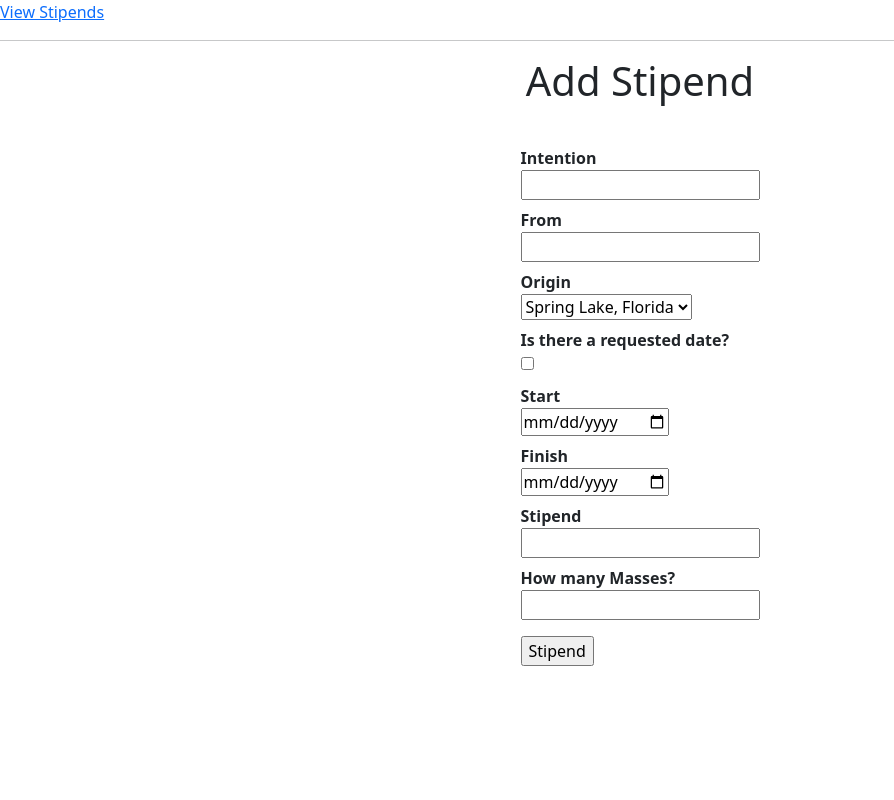
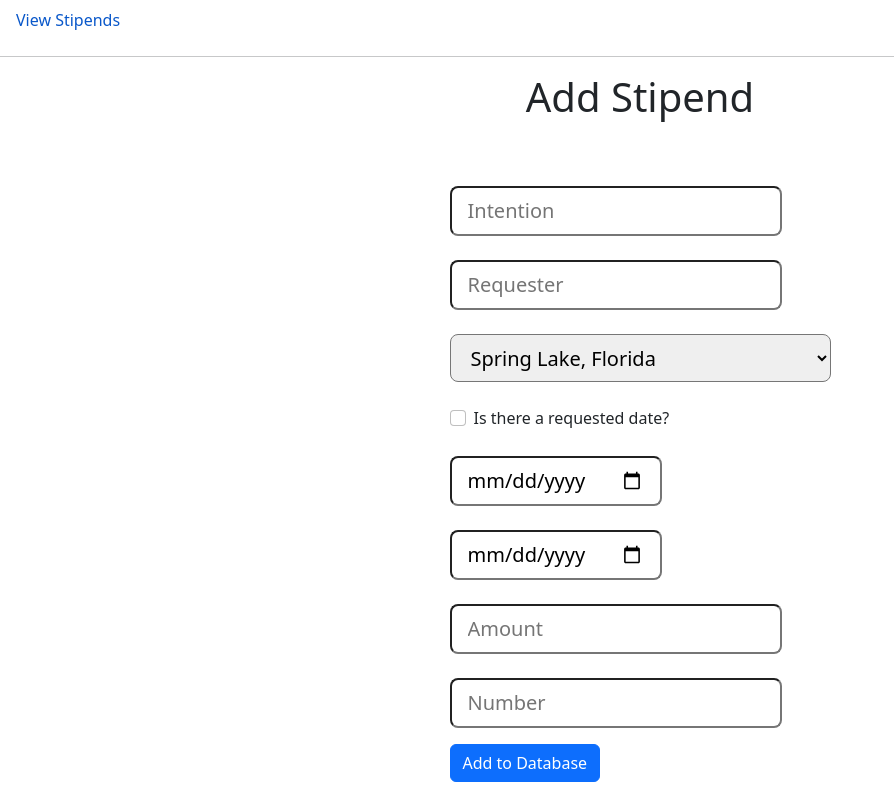
Before and after one commit to corei8/stipendium, a Flask app: page / in a window 1280 px wide. Shown: the whole page, without its empty margins (0-894 px from the left). Run offline with Flask 2, Linux system fonts and the light colour scheme; some libraries are stand-ins or nearby versions.

Commit message:
add spacing in form

```diff
--- a/stipendium.py
+++ b/stipendium.py
@@ -53,15 +53,20 @@ class Stipend(db.Model):
 class StipendForm(Form):
     intention = StringField(
             'Intention',
-            [validators.Length(min=5, max=120)]
+            [validators.Length(min=5, max=120)],
+            render_kw={'placeholder': 'Intention'}
             )
     requester = StringField(
             'From',
-            [validators.Length(min=5, max=25)]
+            [validators.Length(min=5, max=25)],
+            render_kw={'placeholder': 'Requester'}
             )
     origin = SelectField(
             'Origin',
-            choices=[('SLHFLA', 'Spring Lake, Florida')]
+            choices=[
+                ('SLHFLA', 'Spring Lake, Florida'),
+                ('HBVPEN', 'Hampden Boulevard, Pennsylvania')
+                ]
             )
     request_date = StringField(
             'Is there a requested date?',
@@ -76,8 +81,16 @@ class StipendForm(Form):
             'Finish',
             widget=DateInput()
             )
-    amount = IntegerField('Stipend')
-    masses = IntegerField('How many Masses?')
+    amount = DecimalField(
+            'Stipend',
+            render_kw={'placeholder': 'Amount'},
+            places=2
+            )
+    masses = IntegerField(
+            'How many Masses?',
+            # [validators.Length(min=1, max=30)],
+            render_kw={'placeholder': 'Number'},
+            )
 
 
 @app.route('/', methods=['POST', 'GET'])
@@ -89,7 +102,7 @@ def add_stipend():
                         requester    = form.requester.data,
                         origin       = form.origin.data,
                         accepted     = datetime.today(),
-                        request_date = eval(form.request_date.data),
+                        request_date = eval(form.request_date.data), # this fails when false
                         start        = form.start.data,
                         finish       = form.finish.data,
                         amount       = form.amount.data,
--- a/templates/_formhelper.html
+++ b/templates/_formhelper.html
@@ -1,14 +1,27 @@
-{% macro render_field(field) %}
-<dt>{{ field.label }}
-<dd>{{ field(**kwargs)|safe }}
+{% macro input_field(field) %}
+<div class="form-group">
+    <br>
+    <!--{{ field.label }}-->
+    {{ field(class_="form-control-lg")|safe }}
     {% if field.errors %}
-    <ul class=errors>
         {% for error in field.errors %}
-        <li>{{ error }}</li>
+            {{ error }}
         {% endfor %}
-    </ul>
     {% endif %}
-</dd>
+</div>
+{% endmacro %}
+
+{% macro check_field(field) %}
+<div class="form-check">
+    <br>
+    {{ field.label(class_="form-check-label") }}
+    {{ field(class_="form-check-input")|safe }}
+    {% if field.errors %}
+        {% for error in field.errors %}
+            {{ error }}
+        {% endfor %}
+    {% endif %}
+</div>
 {% endmacro %}
 
 {% macro datify(longdate) %}
--- a/templates/add_stipend.html
+++ b/templates/add_stipend.html
@@ -1,7 +1,7 @@
 {% extends 'base.html' %}
-{% from "_formhelper.html" import render_field %}
+{% from "_formhelper.html" import input_field, check_field %}
 {% block nav %}
-    <a href="{{ url_for('stipends') }}">View Stipends</a>
+    <a class="nav-link" href="{{ url_for('stipends') }}">View Stipends</a>
 {% endblock %}
 {% block content %}
 <div class="form_container">
@@ -9,17 +9,17 @@
     <hr>
     <form method="post">
         <dl>
-            {{ render_field(form.intention) }}
-            {{ render_field(form.requester) }}
-            {{ render_field(form.origin) }}
-            {{ render_field(form.request_date) }}
-            {{ render_field(form.start) }}
-            {{ render_field(form.finish) }}
-            {{ render_field(form.amount) }}
-            {{ render_field(form.masses) }}
+            {{ input_field(form.intention) }}
+            {{ input_field(form.requester) }}
+            {{ input_field(form.origin) }}
+            {{ check_field(form.request_date) }}
+            {{ input_field(form.start) }}
+            {{ input_field(form.finish) }}
+            {{ input_field(form.amount) }}
+            {{ input_field(form.masses) }}
         </dl>
         <p>
-            <input type="submit" value="Stipend">
+            <input class="btn btn-primary" type="submit" value="Add to Database">
         </p>
     </form>
 </div>
--- a/templates/base.html
+++ b/templates/base.html
@@ -16,7 +16,7 @@
 </style>
     </head>
     <body>
-        <nav>
+        <nav class="nav">
             {% block nav %} {% endblock %}
         </nav>
         <hr>
--- a/templates/stipends.html
+++ b/templates/stipends.html
@@ -1,7 +1,7 @@
 {% extends 'base.html' %}
 {% from "_formhelper.html" import datify %}
 {% block nav %}
-<a href="{{ url_for('add_stipend') }}">Add Stipends</a>
+<a class="nav-link" href="{{ url_for('add_stipend') }}">Add Stipends</a>
 {% endblock %}
 {% block content %}
 <div class="form_container">
```
